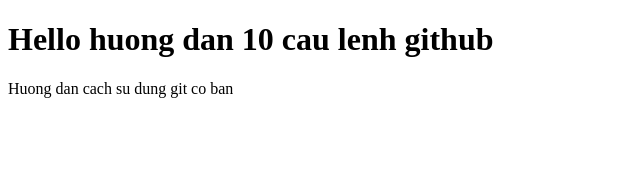
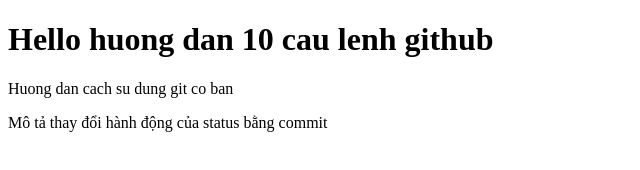
Before and after one commit to dangvanthua/JavaScript_Tutorial, a plain HTML site: page index.html in a window 1280 px wide. Shown: the whole page, without its empty margins (0-640 px from the left). Drawn offline with Linux system fonts and the light colour scheme.

Commit message:
Add the tag <span>

```diff
--- a/index.html
+++ b/index.html
@@ -11,6 +11,7 @@
 <body>
     <h1>Hello huong dan 10 cau lenh github</h1>
     <p>Huong dan cach su dung git co ban</p>
+    <span>Mô tả thay đổi hành động của status bằng commit</span>
 </body>
 
 </html>
```
